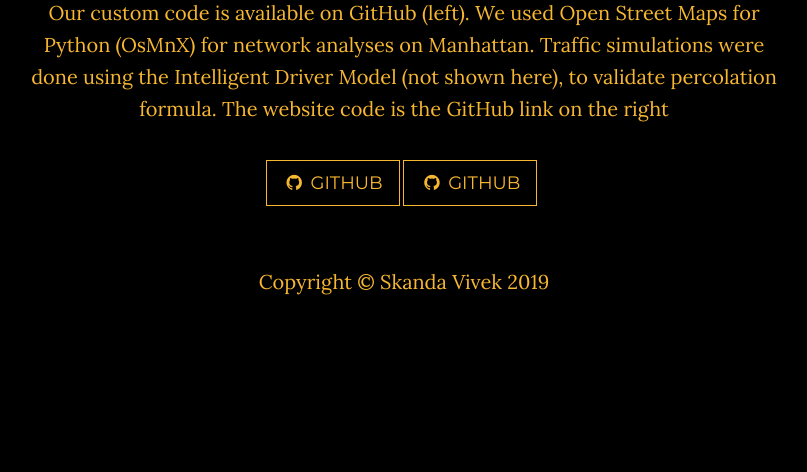
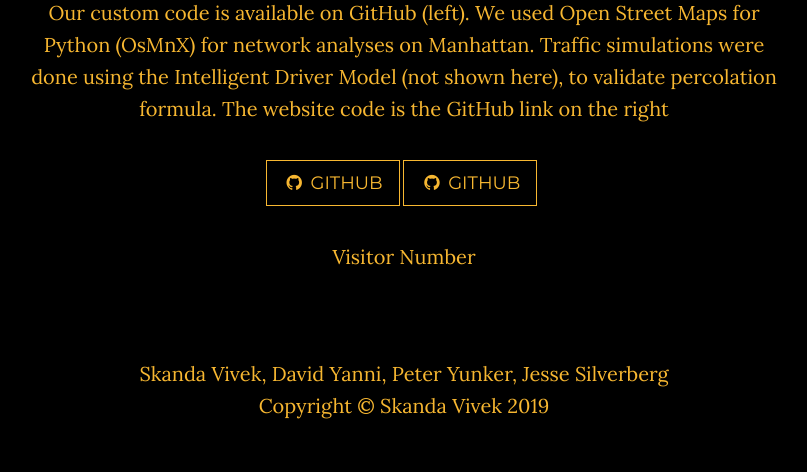
Before and after one commit to skandavivek/Manhattan-Hacked, a Flask app: page / in a window 1280 px wide. Shown: the part 3902-4374 px from the top of the page, without its empty margins (236-1043 px from the left). Before the commit the page ends 4197 px from the top, so only its background shows below. Run offline with Flask 2, Linux system fonts and the light colour scheme; some libraries are stand-ins or nearby versions.

Commit message:
Update index.html

```diff
--- a/app/templates/index.html
+++ b/app/templates/index.html
@@ -197,6 +197,10 @@ $(document).on('input change', '#slider', function() {//listen to slider changes
                         <a href="https://github.com/dyanni3/Traffic-Simulations" class="btn btn-default btn-lg"><i class="fa fa-github fa-fw"></i> <span class="network-name">Github</span></a>
                     </li>
                 </ul>
+		   		<p></p>
+<div style="text-align:center;"><script type="text/javascript" src="http://services.webestools.com/cpt_pages_views/65936-13-6.js"></script></div>
+		<p>Visitor Number</p>
+
             </div>
         </div>
     </section>
@@ -207,6 +211,7 @@ $(document).on('input change', '#slider', function() {//listen to slider changes
     <!-- Footer -->
     <footer>
         <div class="container text-center">
+	    <p>Skanda Vivek, David Yanni, Peter Yunker, Jesse Silverberg</p>
             <p>Copyright &copy; Skanda Vivek 2019</p>
         </div>
     </footer>
```
